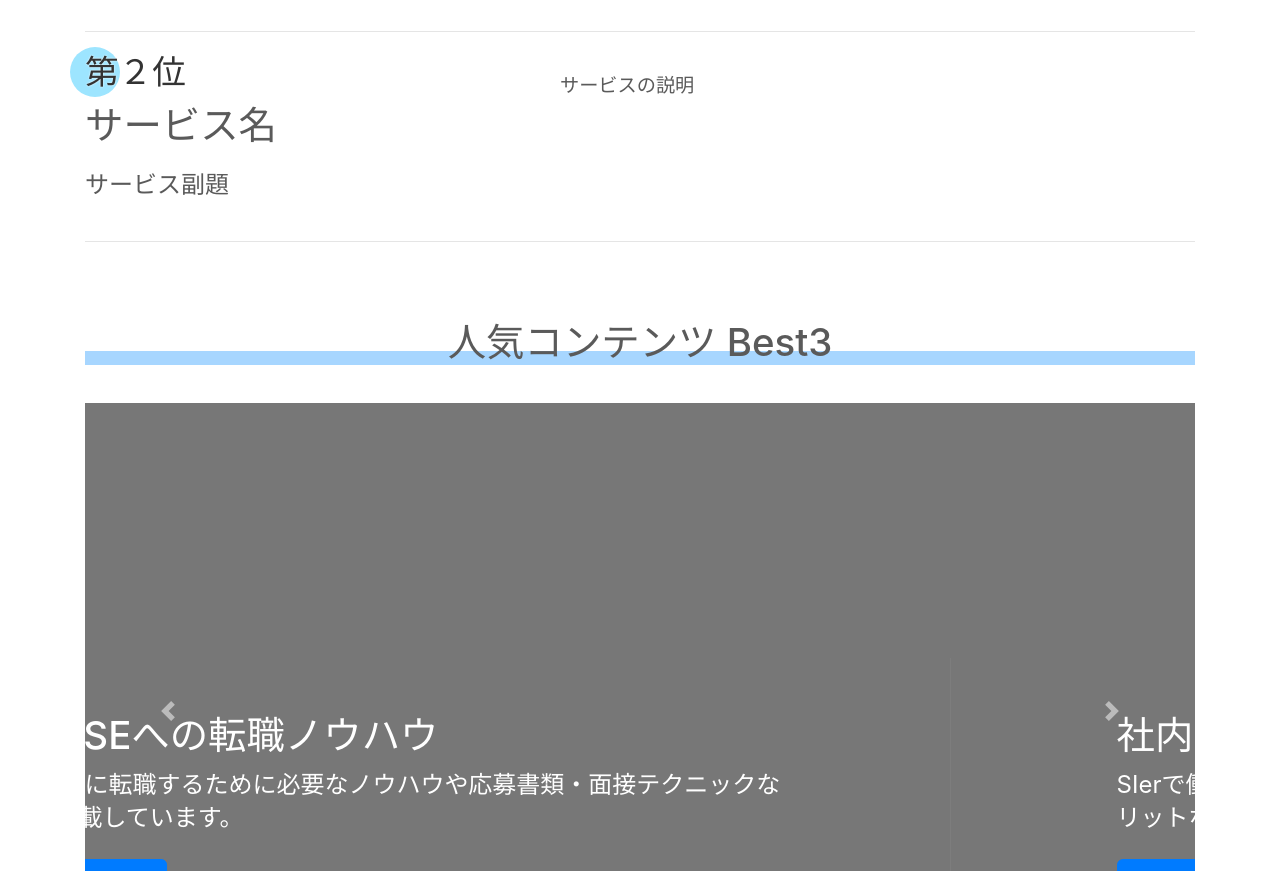
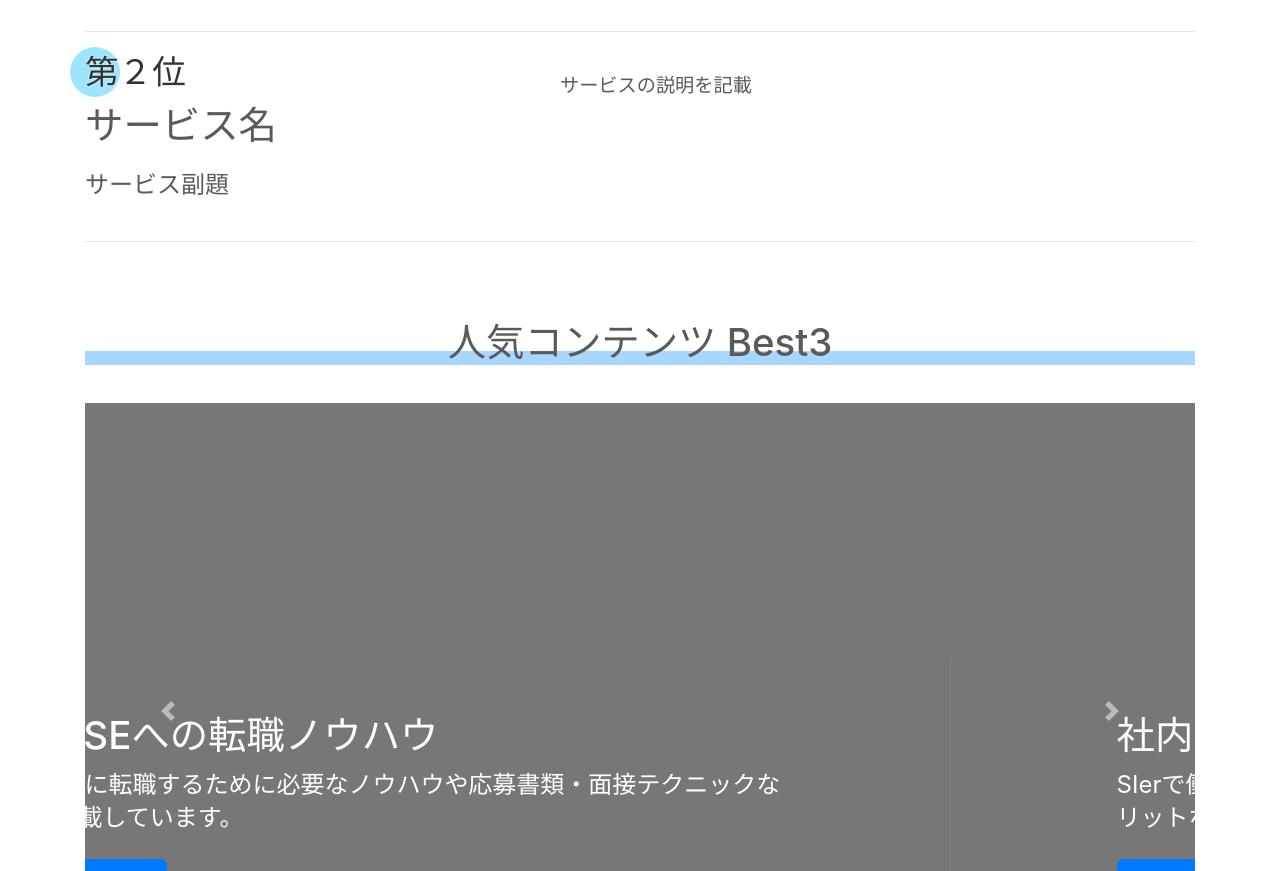
Before and after one commit to letsstartgolf/shanai, a plain HTML site: page index.html in a window 1280 px wide. Shown: the part 4929-5800 px from the top of the page. Drawn offline with nearby package versions, Linux system fonts and the light colour scheme.

Commit message:
20190115

```diff
--- a/index.html
+++ b/index.html
@@ -293,7 +293,7 @@
       </div>
       <div class="col-md-7">
         <p class="mt-3">
-          サービスの説明
+          サービスの説明を記載
         </p>
       </div>
     </div>
```
